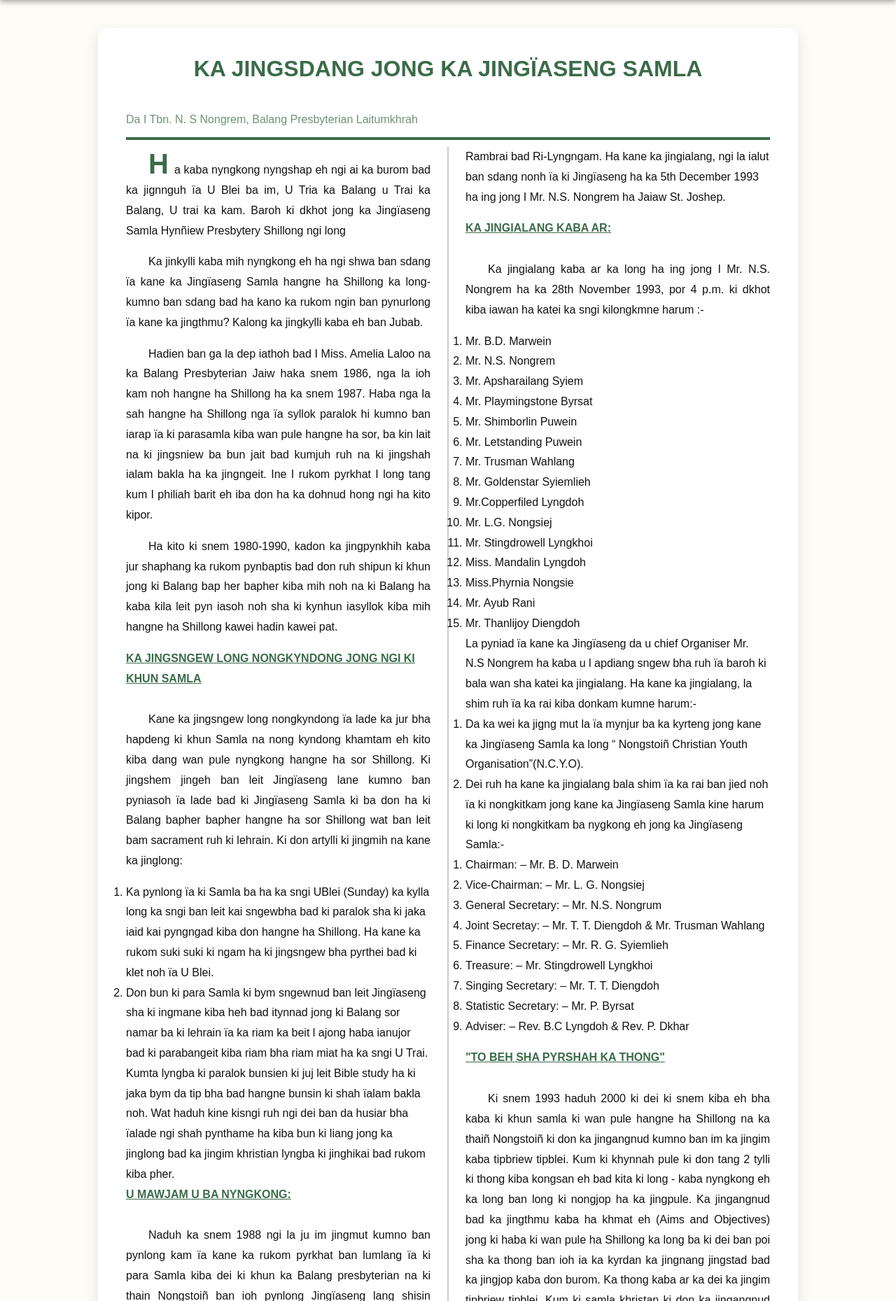
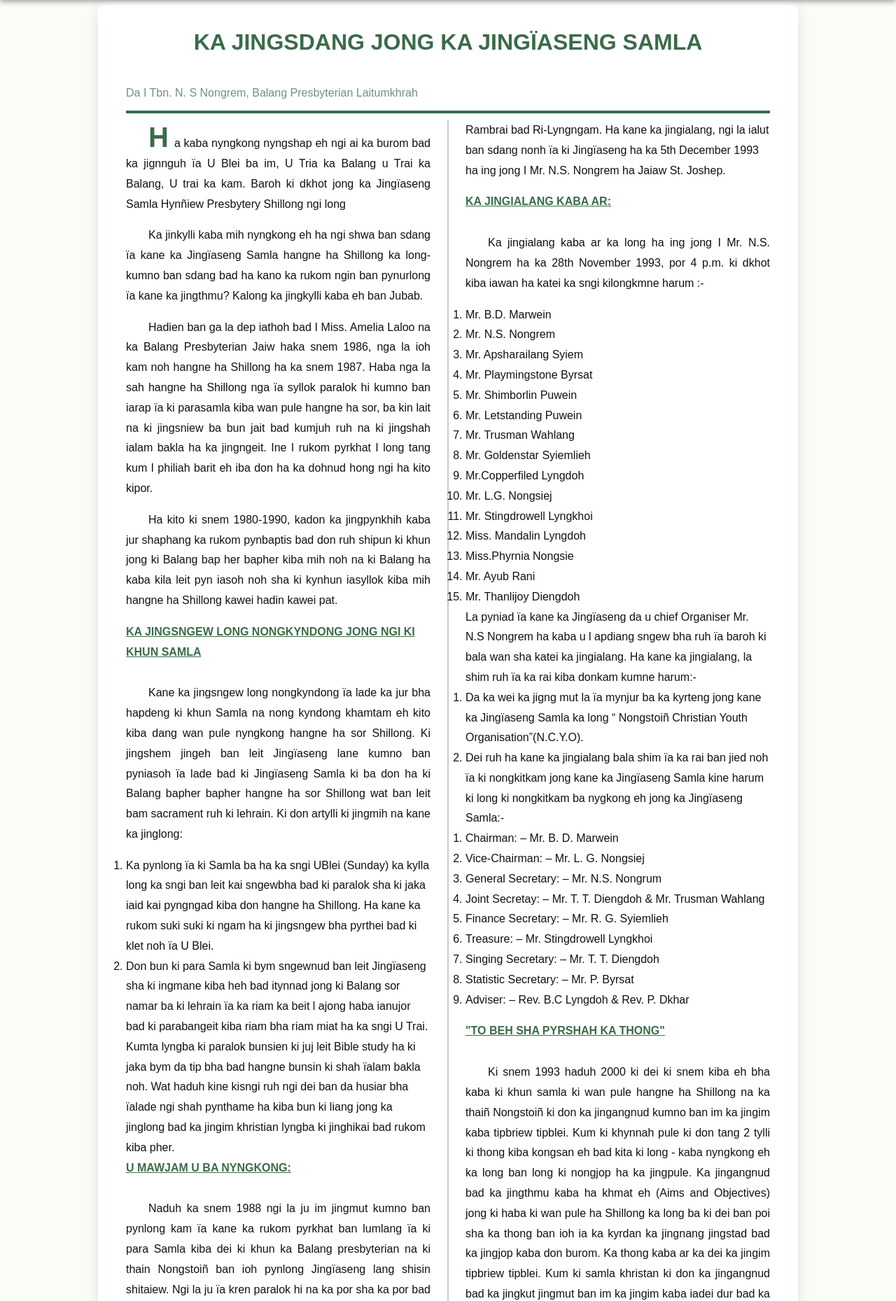
Before and after one commit to jshpshillong-debug/JSHP, a PHP site: the page made by History/Ka jinsdang jong ka JSHP.html in a window 1280 px wide. Shown: the part 72-1931 px from the top of the page at 70% size. Run offline with PHP 8.4, Linux system fonts and the light colour scheme; some libraries are stand-ins or nearby versions.

Commit message:
Update ka jingsang style.css

```diff
--- a/History/ka jingsang style.css
+++ b/History/ka jingsang style.css
@@ -2,7 +2,7 @@
 
       .container-history {
         max-width: 1000px;
-        margin: 40px auto;
+        margin: 2px auto;
         padding: 30px 40px;
         background: #fff;
         box-shadow: 0 8px 20px rgba(0, 0, 0, 0.1);
```
